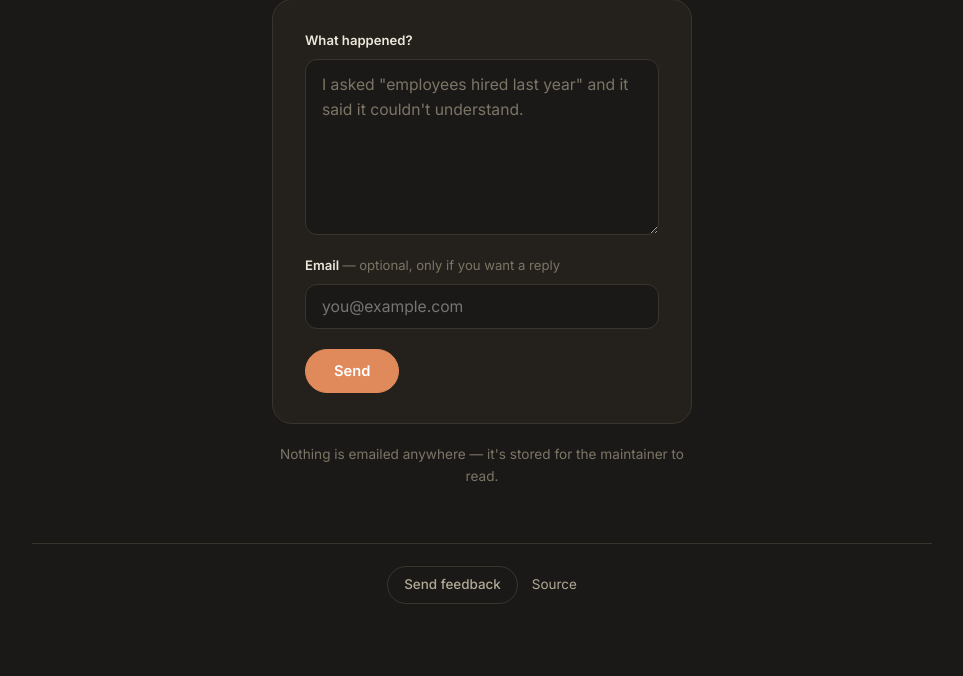
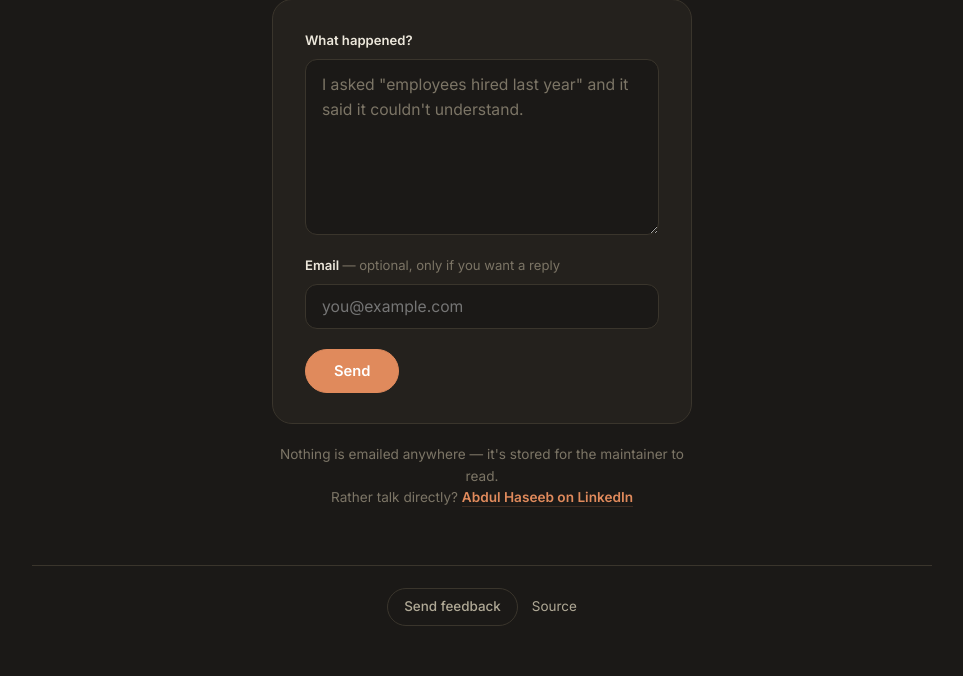
Before and after one commit to abdulhaseebofficial/query-assistant, a Flask app: page /feedback in a window 1280 px wide. Shown: the part 244-920 px from the top of the page, without its empty margins (158-1121 px from the left). Before the commit the page ends 848 px from the top, so only its background shows below. Run offline with Flask 3, Linux system fonts and the light colour scheme; some libraries are stand-ins or nearby versions.

Commit message:
Add a direct contact link to the feedback page
The box is for reporting something; some things are better said in a
conversation. LinkedIn sits under the form, and on the thanks page after sending,
which are the two moments somebody is thinking about reaching the maintainer.

target=_blank carries rel="noopener noreferrer": without it the opened page gets a
handle back to this one through window.opener. A test asserts both, since the
attribute is the kind of thing that gets dropped in a later edit and breaks
nothing visible.

Co-Authored-By: Claude Opus 5 <noreply@anthropic.com>

```diff
--- a/frontend/templates/feedback.html
+++ b/frontend/templates/feedback.html
@@ -20,6 +20,13 @@
                 </header>
                 <div class="upload-notes" style="text-align:center;">
                     <a class="nav-link" href="/">Back to asking questions</a>
+                    <p style="margin-top:16px;">
+                        Or reach me on
+                        <a class="inline-link"
+                           href="https://www.linkedin.com/in/abdulhaseebkashmiri/"
+                           target="_blank"
+                           rel="noopener noreferrer">LinkedIn</a>
+                    </p>
                 </div>
             {% else %}
                 <header>
@@ -64,6 +71,13 @@
 
                 <div class="upload-notes">
                     <p>Nothing is emailed anywhere — it's stored for the maintainer to read.</p>
+                    <p>
+                        Rather talk directly?
+                        <a class="inline-link"
+                           href="https://www.linkedin.com/in/abdulhaseebkashmiri/"
+                           target="_blank"
+                           rel="noopener noreferrer">Abdul Haseeb on LinkedIn</a>
+                    </p>
                 </div>
             {% endif %}
 
```
Also changed, not shown: tests/test_feedback.py (+24 -0 lines).
